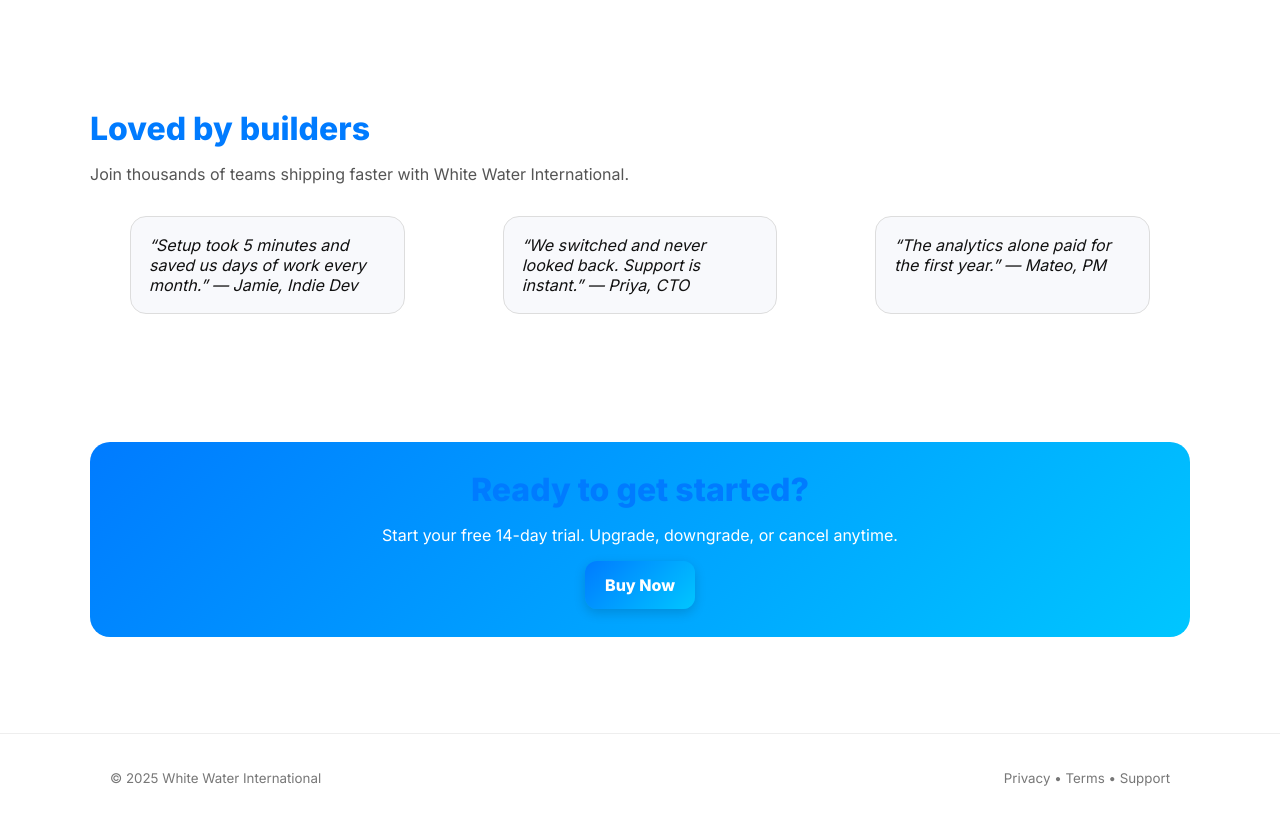
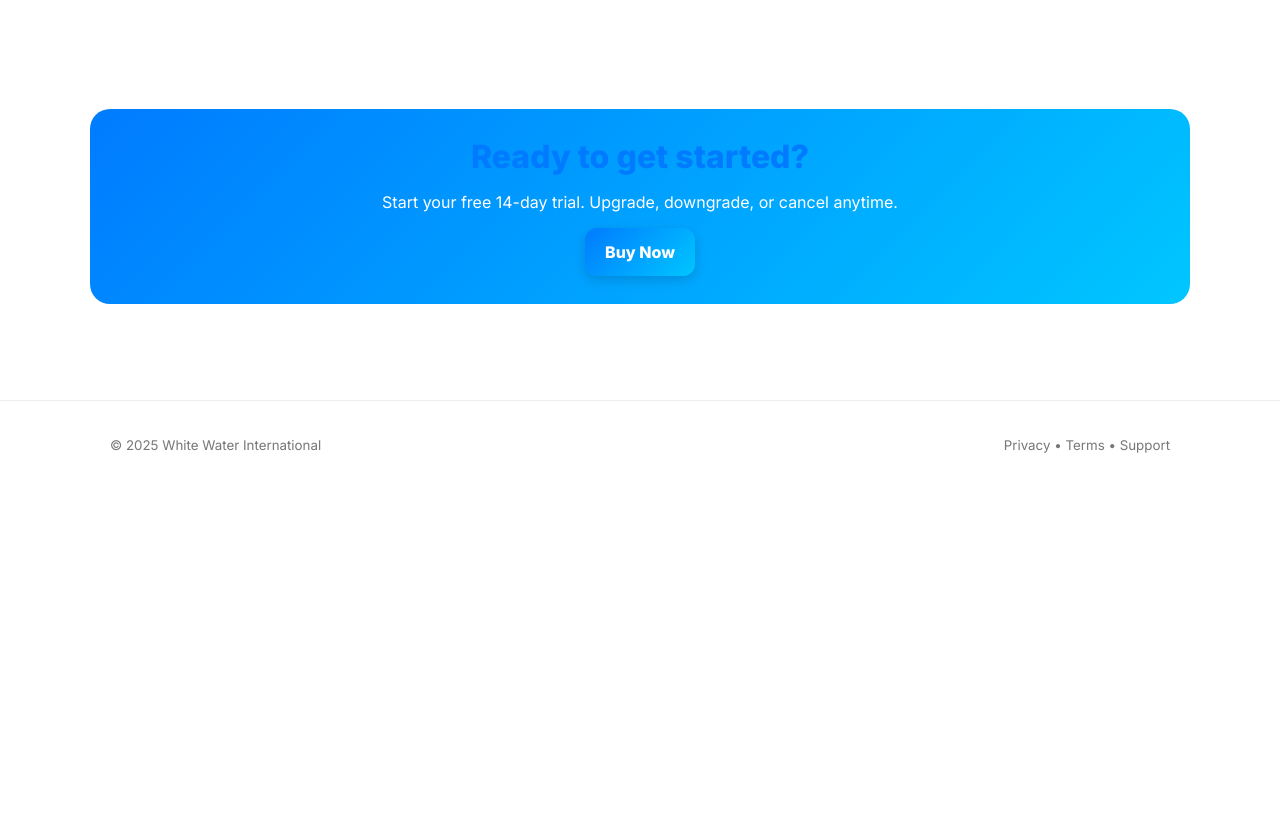
Before and after one commit to goetzemollie/whitewaterintl, a plain HTML site: page index.html in a window 1280 px wide. Shown: the part 1176-1998 px from the top of the page. After the commit the page ends 1665 px from the top, so only its background shows below. Drawn offline with Linux system fonts and the light colour scheme.

Commit message:
Update index.html

```diff
--- a/index.html
+++ b/index.html
@@ -143,16 +143,6 @@
       </div>
     </section>
 
-    <section class="section container">
-      <h2>Loved by builders</h2>
-      <p class="muted">Join thousands of teams shipping faster with White Water International.</p>
-      <div class="testimonials" style="margin-top:16px">
-        <blockquote class="quote">“Setup took 5 minutes and saved us days of work every month.” — Jamie, Indie Dev</blockquote>
-        <blockquote class="quote">“We switched and never looked back. Support is instant.” — Priya, CTO</blockquote>
-        <blockquote class="quote">“The analytics alone paid for the first year.” — Mateo, PM</blockquote>
-      </div>
-    </section>
-
     <section id="contact" class="section container">
       <div class="cta">
         <h2>Ready to get started?</h2>
```
